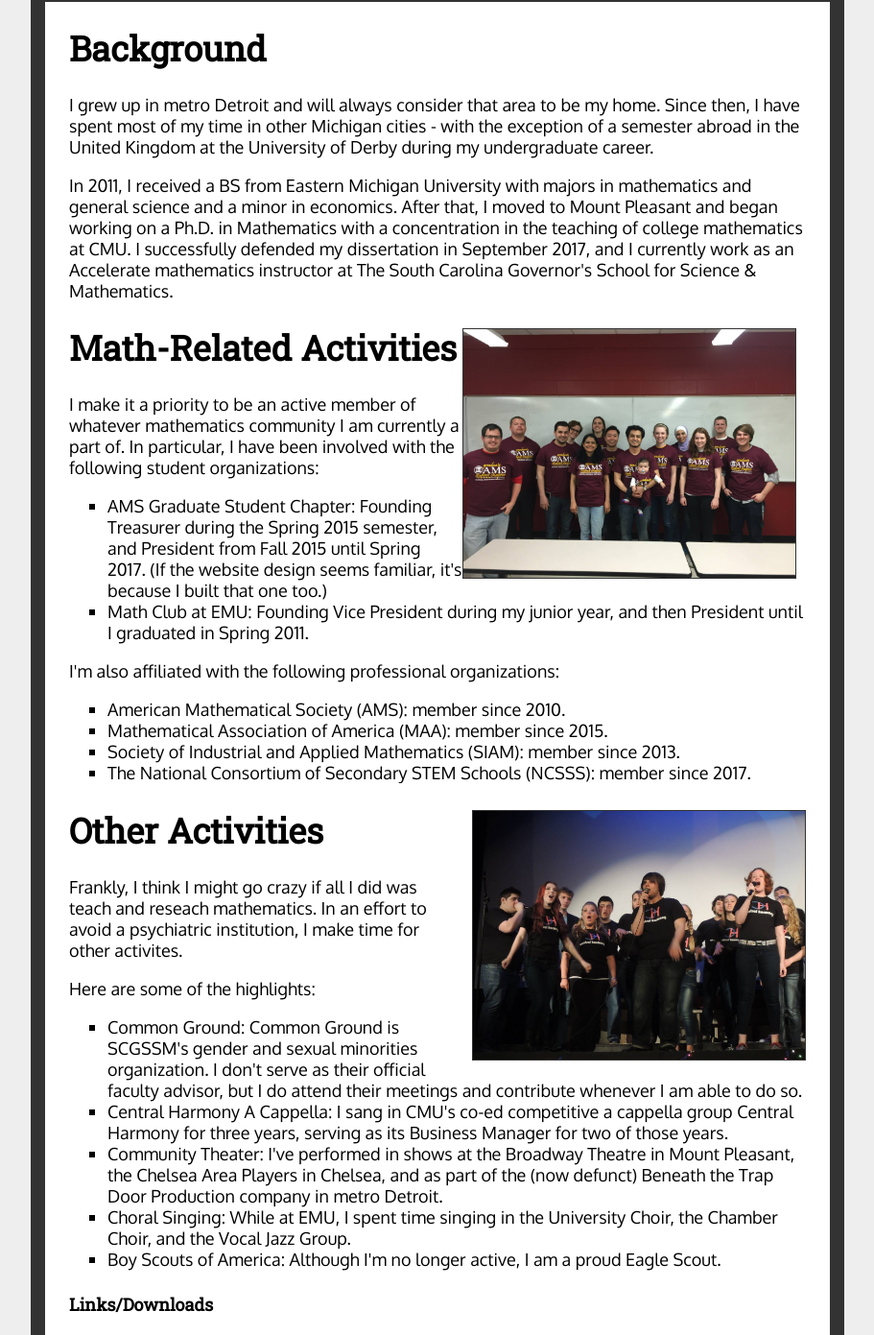
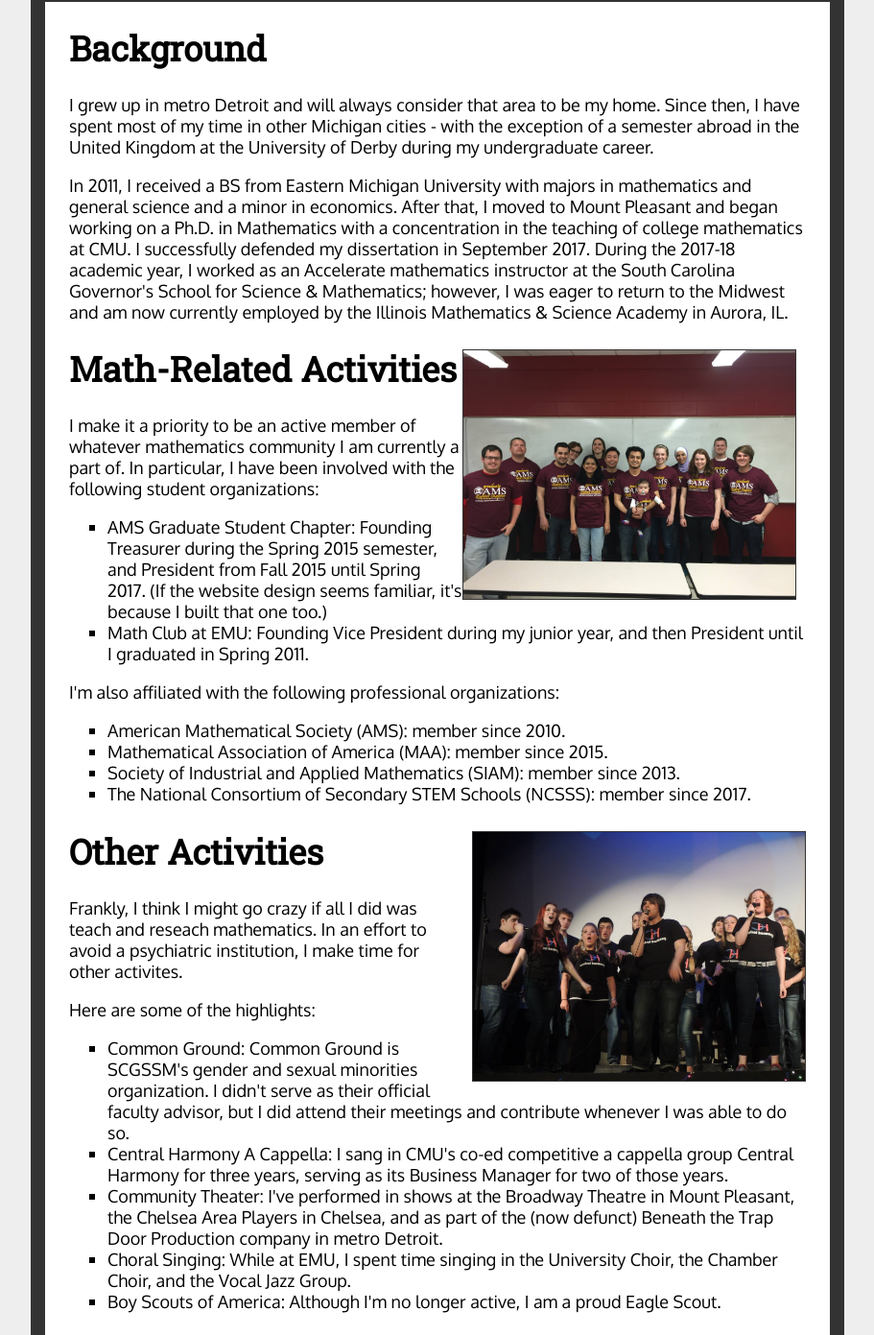
Before and after one commit to patricktd3/patricktd3.github.io, a plain HTML site: page aboutme.html in a window 1280 px wide. Shown: the part 236-1627 px from the top of the page at 96% size, without its empty margins (184-1095 px from the left). Drawn offline with Linux system fonts and the light colour scheme.

Commit message:
Update aboutme.html

```diff
--- a/aboutme.html
+++ b/aboutme.html
@@ -38,7 +38,7 @@
 
         <p>I grew up in metro Detroit and will always consider that area to be my home. Since then, I have spent most of my time in other Michigan cities - with the exception of a semester abroad in the United Kingdom at the <a href="http://www.derby.ac.uk/">University of Derby</a> during my undergraduate career.</p>
 
-        <p>In 2011, I received a BS from <a href="http://www.emich.edu/">Eastern Michigan University</a> with majors in mathematics and general science and a minor in economics. After that, I moved to Mount Pleasant and began working on a Ph.D. in Mathematics with a concentration in the teaching of college mathematics at CMU. I successfully defended my dissertation in September 2017, and I currently work as an Accelerate mathematics instructor at <a href="https://www.scgssm.org/">The South Carolina Governor's School for Science & Mathematics</a>.</p>
+        <p>In 2011, I received a BS from <a href="http://www.emich.edu/">Eastern Michigan University</a> with majors in mathematics and general science and a minor in economics. After that, I moved to Mount Pleasant and began working on a Ph.D. in Mathematics with a concentration in the teaching of college mathematics at CMU. I successfully defended my dissertation in September 2017. During the 2017-18 academic year, I worked as an Accelerate mathematics instructor at the <a href="https://www.scgssm.org/">South Carolina Governor's School for Science & Mathematics</a>; however, I was eager to return to the Midwest and am now currently employed by the <a href="https://www.imsa.edu/">Illinois Mathematics & Science Academy</a> in Aurora, IL.</p>
 
         <img src="assets/amspic.jpg" alt="Patrick Having Fun" style="float: right; margin-left: 0px;">
 
@@ -67,7 +67,7 @@
 
         <p>Here are some of the highlights:</p>
         <ul>
-            <li>Common Ground: Common Ground is SCGSSM's gender and sexual minorities organization. I don't serve as their official faculty advisor, but I do attend their meetings and contribute whenever I am able to do so.</li>
+            <li>Common Ground: Common Ground is SCGSSM's gender and sexual minorities organization. I didn't serve as their official faculty advisor, but I did attend their meetings and contribute whenever I was able to do so.</li>
             <li>Central Harmony A Cappella: I sang in CMU's co-ed competitive a cappella group <a href="https://www.facebook.com/centralharmony.cmich">Central Harmony</a> for three years, serving as its Business Manager for two of those years.</li>
             <li>Community Theater: I've performed in shows at the <a href="http://friendsofthebroadway.org/">Broadway Theatre</a> in Mount Pleasant, the <a href="http://www.chelseaareaplayers.org/chelseaareaplayers/HOME.html">Chelsea Area Players</a> in Chelsea, and as part of the (now defunct) Beneath the Trap Door Production company in metro Detroit.</li>
             <li>Choral Singing: While at EMU, I spent time singing in the University Choir, the Chamber Choir, and the Vocal Jazz Group.</li>
```
